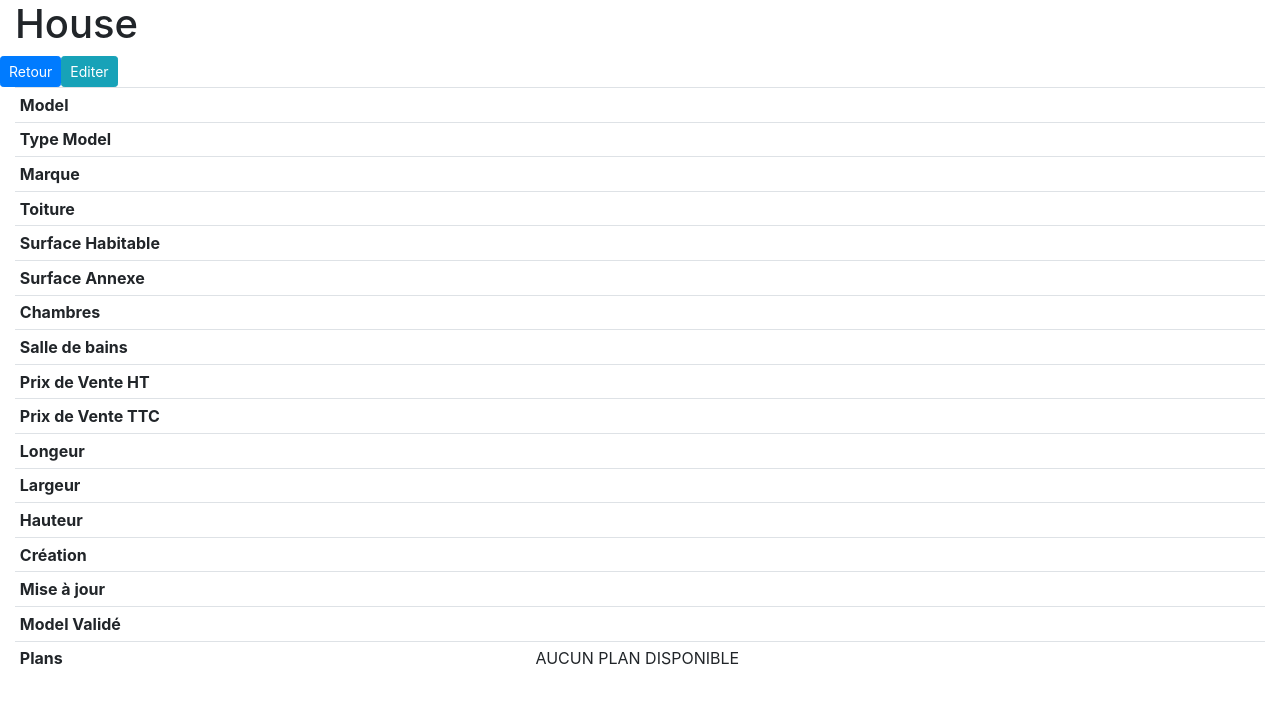
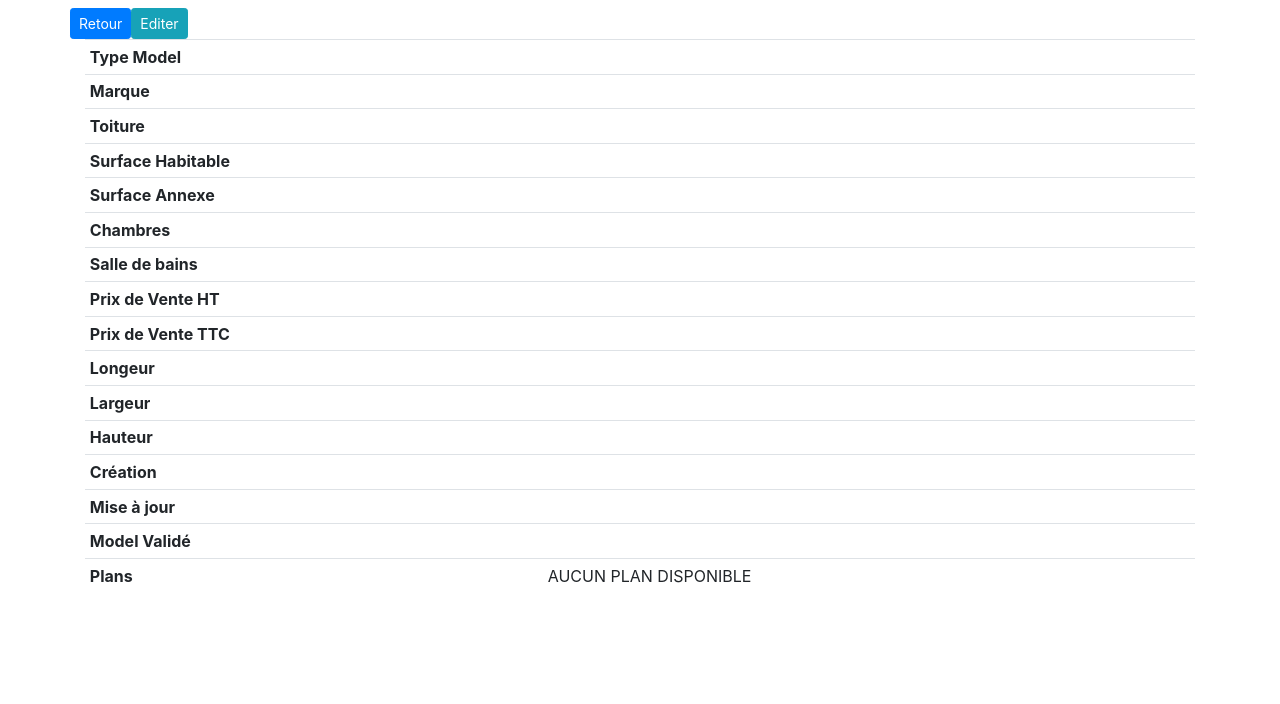
Before and after one commit to ThibSeldon/TerrainsMaisons, a Symfony app: template templates/house/show.html.twig in a window 1280 px wide. Shown: the part 56-760 px from the top of the page. Run offline with Twig, Linux system fonts and the light colour scheme; the template is opened without the code that fills it, so the values that code supplies are empty; some libraries are stand-ins or nearby versions.

Commit message:
upload files fix

```diff
--- a/src/Controller/HouseController.php
+++ b/src/Controller/HouseController.php
@@ -95,9 +95,11 @@ class HouseController extends AbstractController
         $form->handleRequest($request);
 
         if ($form->isSubmitted() && $form->isValid()) {
+
             $planFile = $form->get('plan')->getData();
+            //dd($planFile);
             $currentPlanFile = $house->getPlanFilename();
-            if($planFile !== $currentPlanFile){
+            if($planFile !== $currentPlanFile && $planFile){
                 $planFileName = $fileUploader->upload($planFile);
                 if($currentPlanFile){
                     $fileUploader->delete($house->getPlanFilename());
--- a/src/Form/HouseType.php
+++ b/src/Form/HouseType.php
@@ -74,6 +74,7 @@ class HouseType extends AbstractType
                 'label' => 'Plans PDF',
                 'mapped' => false,
                 'required' => false,
+                'attr' => ['placeholder' => 'Fichier'],
                 //'placeholder' => 'Selectionner un fichier',
                 // unmapped fields can't define their validation using annotations
                 // in the associated entity, so you can use the PHP constraint classes
--- a/templates/house/edit.html.twig
+++ b/templates/house/edit.html.twig
@@ -3,6 +3,7 @@
 {% block title %}Edit House{% endblock %}
 
 {% block body %}
+    <div class="container">
     <h1>Edit House</h1>
 
     {{ include('house/_form.html.twig', {'button_label': 'Update'}) }}
@@ -10,4 +11,6 @@
     <a href="{{ path('house_index') }}"  class="btn btn-secondary btn-sm" role="button">Retour</a>
 
     {{ include('house/_delete_form.html.twig') }}
+
+    </div>
 {% endblock %}
--- a/templates/house/show.html.twig
+++ b/templates/house/show.html.twig
@@ -4,7 +4,8 @@
 {% endblock %}
 
 {% block body %}
-	<h1>House</h1>
+	<div class="container">
+	<h1>{{ house.name }}</h1>
 
 	<div class="row">
 		<a href="{{ path('house_index') }}" class="">
@@ -26,10 +27,7 @@
 	<table class="table table-sm table-hover">
 		<tbody>
 
-			<tr>
-				<th>Model</th>
-				<td>{{ house.name }}</td>
-			</tr>
+
 			<tr>
 				<th>Type Model</th>
 				<td>{{ house.houseModel.name }}</td>
@@ -103,5 +101,5 @@
 		</tr>
 		</tbody>
 	</table>
-
+</div>
 {% endblock %}
```
